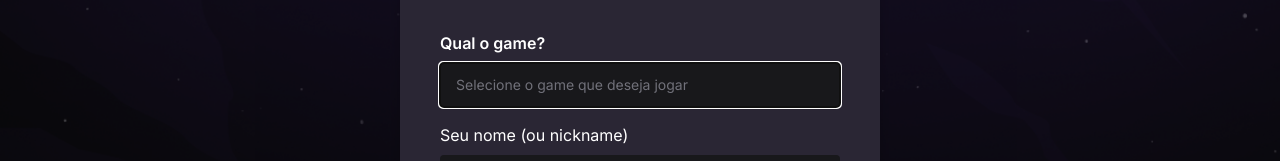
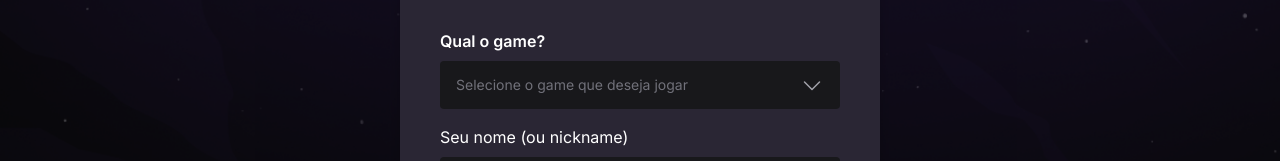
Before and after one commit to jfilipedias/esports, a React (Vite) app in the folder web/: page / in a window 1280 px wide. Both pictures are taken after a click on the button "Publicar anúncio". Shown: the part 147-308 px from the top of the page. Built offline with nearby package versions, Linux system fonts and the light colour scheme; no server answers.

Commit message:
Starts to implements the select

```diff
--- a/web/src/components/CreateAdModal.tsx
+++ b/web/src/components/CreateAdModal.tsx
@@ -1,7 +1,8 @@
-import { Check, GameController } from "phosphor-react";
+import { CaretDown, Check, GameController } from "phosphor-react";
 
+import * as Checkbox from "@radix-ui/react-checkbox";
 import * as Dialog from "@radix-ui/react-dialog";
-import * as Checkbox from "@radix-ui/react-checkbox";
+import * as Select from "@radix-ui/react-select";
 
 import { Input } from "./Form/Input";
 
@@ -21,7 +22,16 @@ export function CreateAdModal() {
               Qual o game?
             </label>
 
-            <Input id="game" placeholder="Selecione o game que deseja jogar" />
+            <Select.Root>
+              <Select.Trigger className="flex items-center justify-between bg-zinc-900 px-4 py-3 rounded text-sm text-zinc-500">
+                <Select.Value placeholder="Selecione o game que deseja jogar" />
+                <Select.Icon>
+                  <CaretDown className="w-6 h-6 text-zinc-400" />
+                </Select.Icon>
+              </Select.Trigger>
+
+              <Select.Content></Select.Content>
+            </Select.Root>
           </div>
 
           <div className="flex flex-col gap-2">
```
